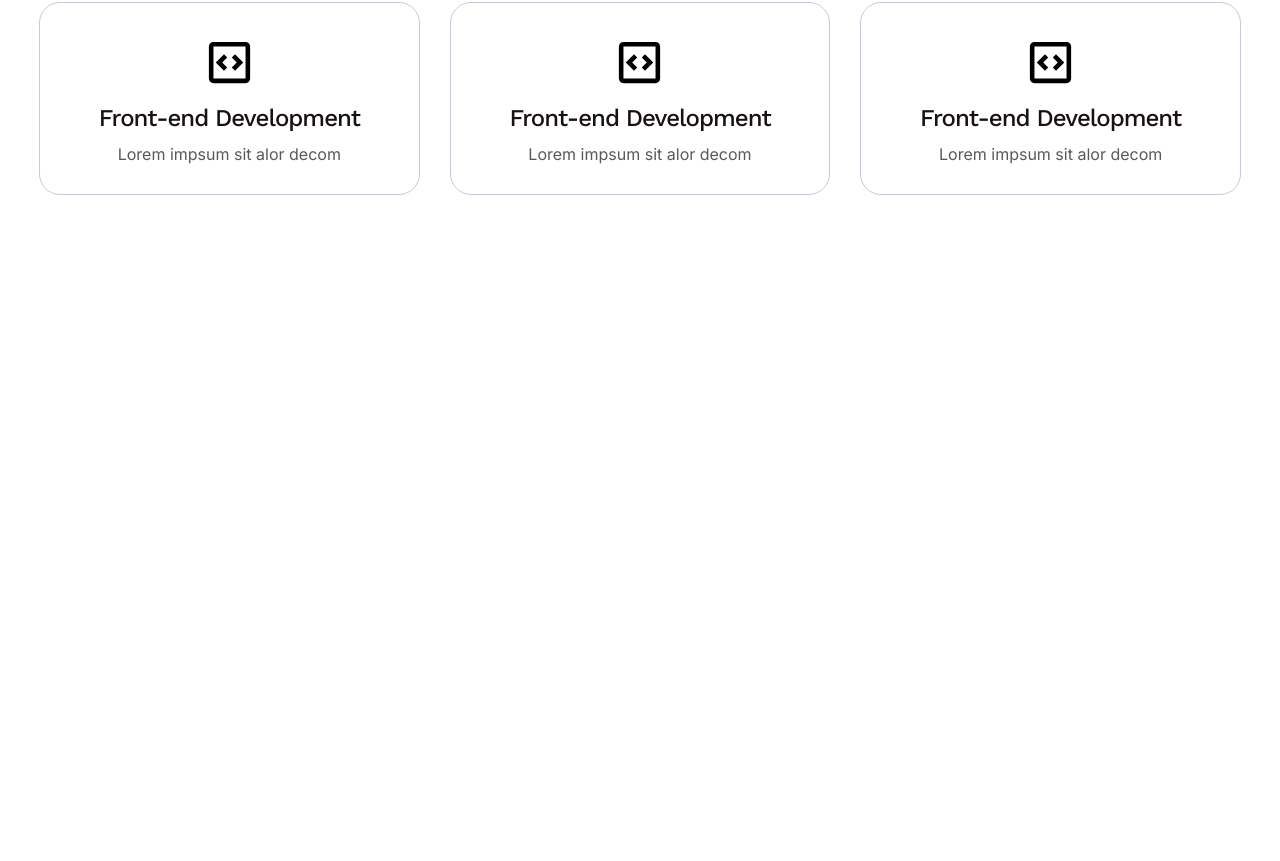
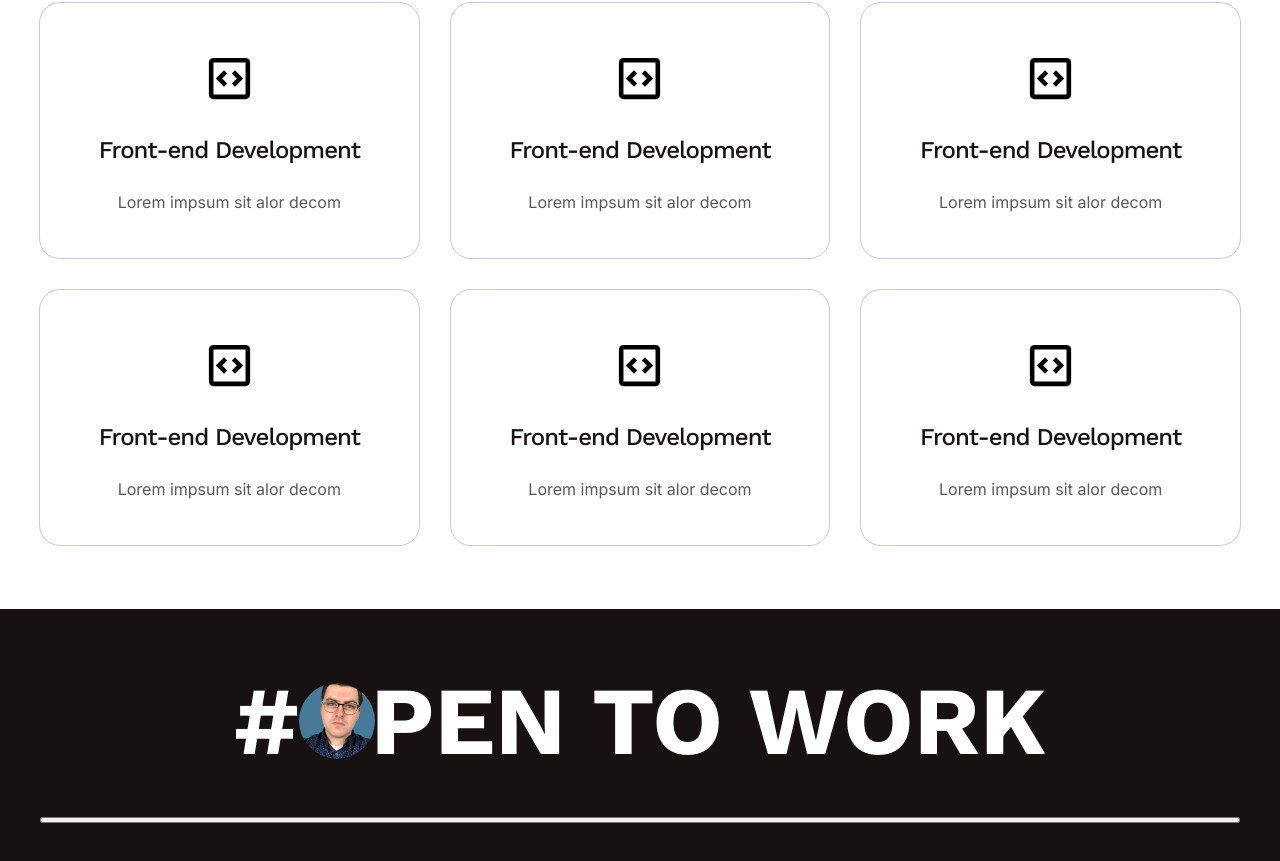
Before and after one commit to smh1988-2/sean-hurley, a Next.js app: page / in a window 1280 px wide. Shown: the part 1846-2707 px from the top of the page. Before the commit the page ends 2104 px from the top, so only its background shows below. Built offline with nearby package versions, Linux system fonts and the light colour scheme.

Commit message:
conversion panel section and heading

```diff
--- a/app/components/Cards/SkillCard/SkillCard.tsx
+++ b/app/components/Cards/SkillCard/SkillCard.tsx
@@ -1,13 +1,13 @@
 import React, { ReactNode } from "react";
-
-import { inter, work_sans } from "@/app/fonts";
+import { StaticImport } from "next/dist/shared/lib/get-img-props";
+import { work_sans } from "@/app/fonts";
 
 import styles from "./skillCard.module.css";
 import Image from "next/image";
 
 interface SkillCardProps {
   skill: {
-    icon: ReactNode | string;
+    icon: StaticImport | ReactNode | string;
     heading: string;
     subheading: string;
   };
--- a/app/components/Cards/SkillCard/skillCard.module.css
+++ b/app/components/Cards/SkillCard/skillCard.module.css
@@ -5,8 +5,8 @@
   flex-direction: column;
   align-items: center;
   text-align: center;
-  gap: 1rem;
-  padding: 2rem;
+  gap: 2rem;
+  padding: 3rem;
   transition: background-color var(--hover-time) var(--hover-type),
   outline var(--hover-time) var(--hover-type);
 }
--- /dev/null
+++ b/app/components/ConversionPanel/ConversionPanel.tsx
@@ -0,0 +1,19 @@
+import React from 'react'
+
+import { work_sans } from "@/app/fonts";
+
+import styles from "./conversionPanel.module.css"
+
+function ConversionPanel() {
+  return (
+    <section className={styles.converionPanelSection}>
+    <div className={`container ${styles.conversionPanelContainer}`}>
+        <h2 className={`${work_sans.className} ${styles.converionPanelHeading}`}>#Open to work</h2>
+
+        <button className={styles.converionPanelButton}></button>
+    </div>
+    </section>
+  )
+}
+
+export default ConversionPanel
--- /dev/null
+++ b/app/components/ConversionPanel/conversionPanel.module.css
@@ -0,0 +1,33 @@
+.converionPanelSection {
+    background-color: var(--black);
+    color: var(--white);
+}
+
+.conversionPanelContainer {
+    display: flex;
+    flex-direction: column;
+    gap: 3rem;
+}
+
+.converionPanelHeading {
+    position: relative;
+    font-size: 6rem;
+    font-weight: 700;
+    text-transform: uppercase;
+    text-align: center;
+}
+
+.converionPanelHeading:before {
+    content: "";
+    position: absolute;
+    top: 0;
+    transform: translate(65px, 10px);
+    width: 4.75rem;
+    height: 4.75rem;
+    border-radius: 100%;
+    background-color: var(--secondary-accent);
+    background-image: url("../../../public/images/sh.png");
+    background-size: cover;
+    background-repeat: no-repeat;
+    background-position: center;
+}
--- a/app/components/Skills/Skills.tsx
+++ b/app/components/Skills/Skills.tsx
@@ -7,6 +7,21 @@ import SkillCard from "../Cards/SkillCard/SkillCard";
 import code from "../../../public/icons/code_blocks_FILL0_wght400_GRAD0_opsz24.svg"
 
 const skills = [
+    {
+        icon: code,
+        heading: "Front-end Development",
+        subheading: "Lorem impsum sit alor decom"
+    },
+    {
+        icon: code,
+        heading: "Front-end Development",
+        subheading: "Lorem impsum sit alor decom"
+    },
+    {
+        icon: code,
+        heading: "Front-end Development",
+        subheading: "Lorem impsum sit alor decom"
+    },
     {
         icon: code,
         heading: "Front-end Development",
--- a/app/page.tsx
+++ b/app/page.tsx
@@ -1,3 +1,4 @@
+import ConversionPanel from './components/ConversionPanel/ConversionPanel'
 import FindMe from './components/FindMe/FindMe'
 import Hero from './components/Hero/Hero'
 import Intro from './components/Intro/Intro'
@@ -10,6 +11,7 @@ export default function Home() {
       <FindMe />
       <Intro />
       <Skills />
+      <ConversionPanel />
     </main>
   )
 }
```
